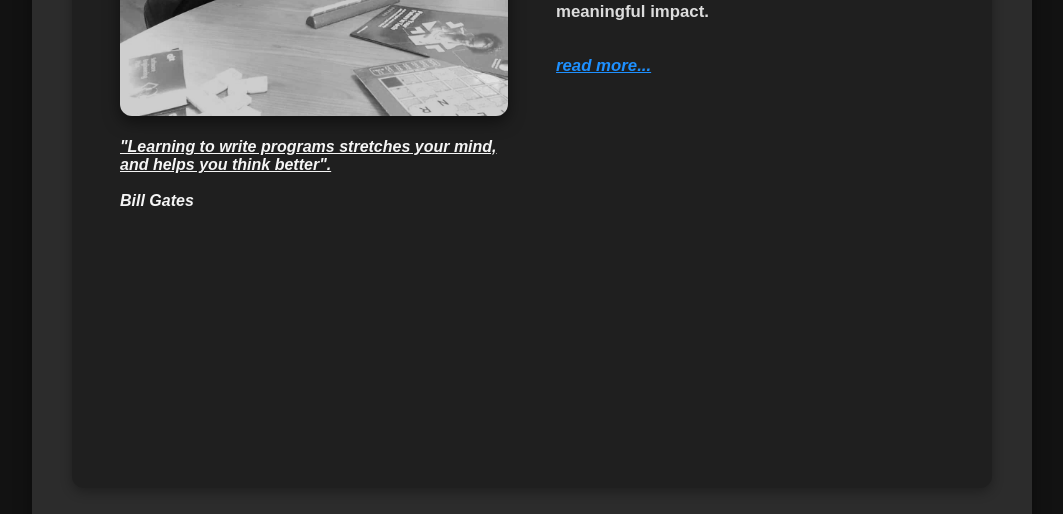
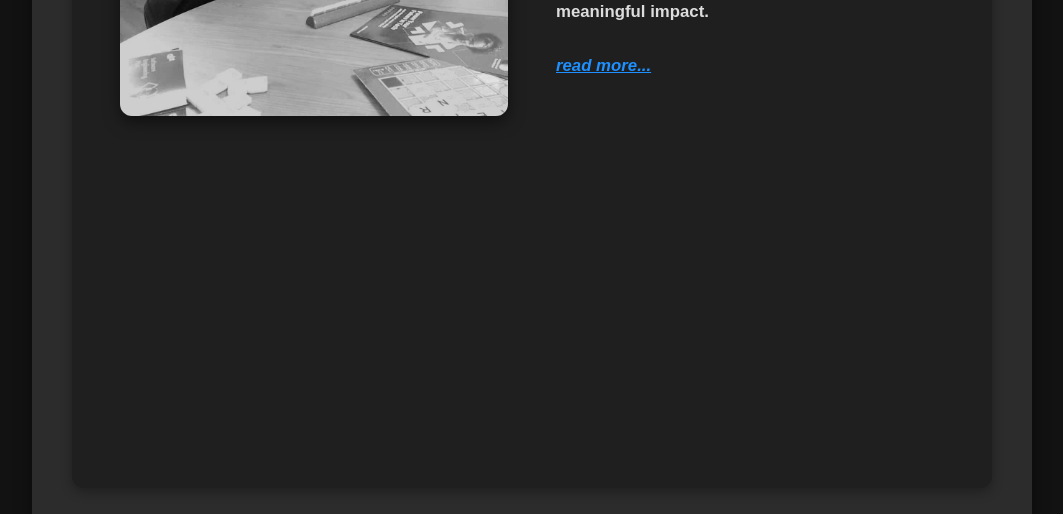
Before and after one commit to Bironeagutu/Agutu_Portfolio, a plain HTML site: page index.html in a window 1280 px wide. Shown: the part 1240-1754 px from the top of the page, without its empty margins (108-1171 px from the left). Drawn offline with Linux system fonts and the light colour scheme.

Commit message:
test push

```diff
--- a/index.html
+++ b/index.html
@@ -47,7 +47,7 @@
                 <img src="images/IMG_20250803_131915(1).jpg" alt="Profile Image">
                 <br>
                 <br>
-                <p><i><u>"Learning to write programs stretches your mind, and helps you think better".</u><br><br>Bill Gates</i></p>
+                <!-- <p><i><u>"Learning to write programs stretches your mind, and helps you think better".</u><br><br>Bill Gates</i></p> -->
             </div>
 
             <div class="about_container">
```
